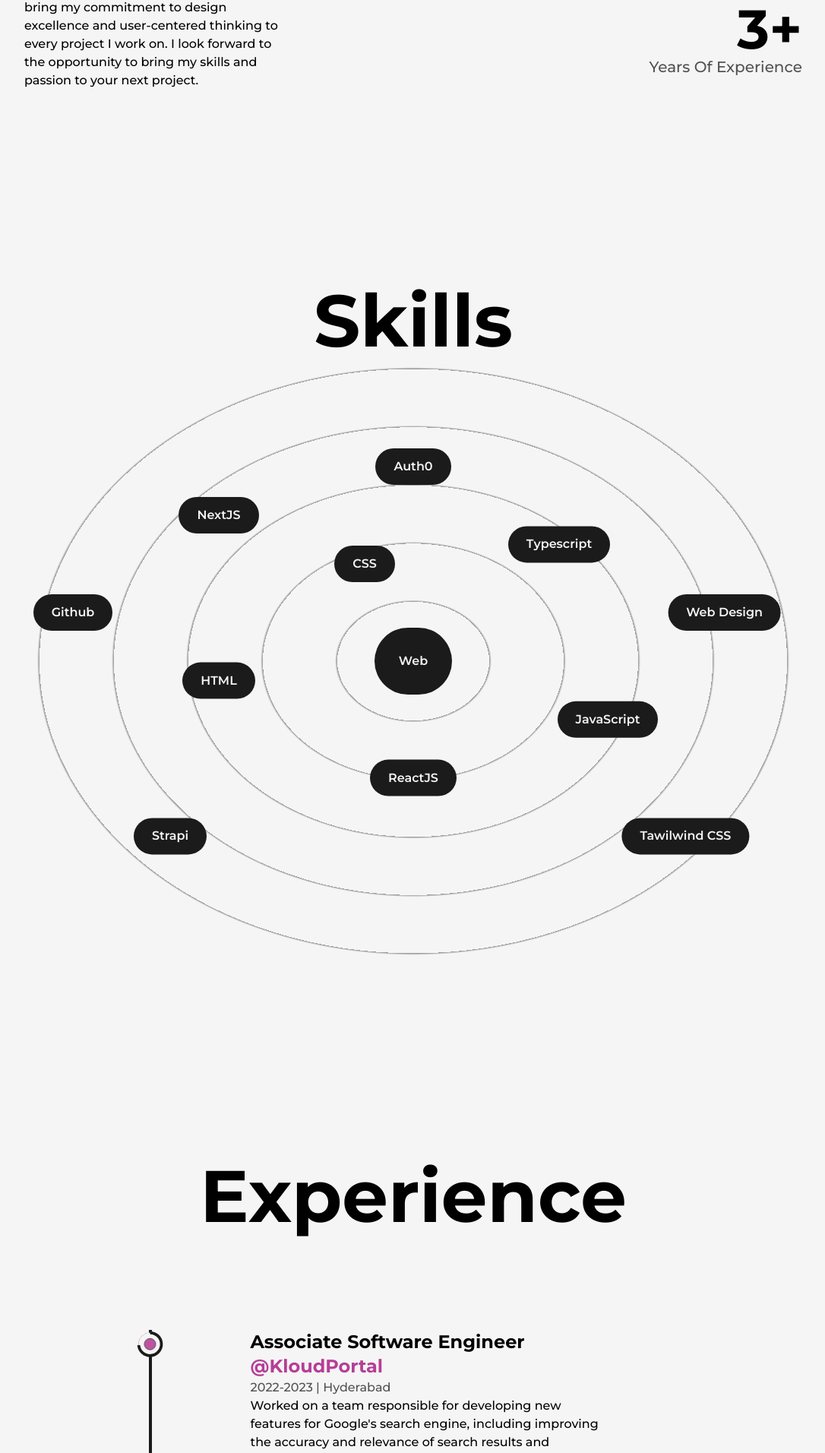
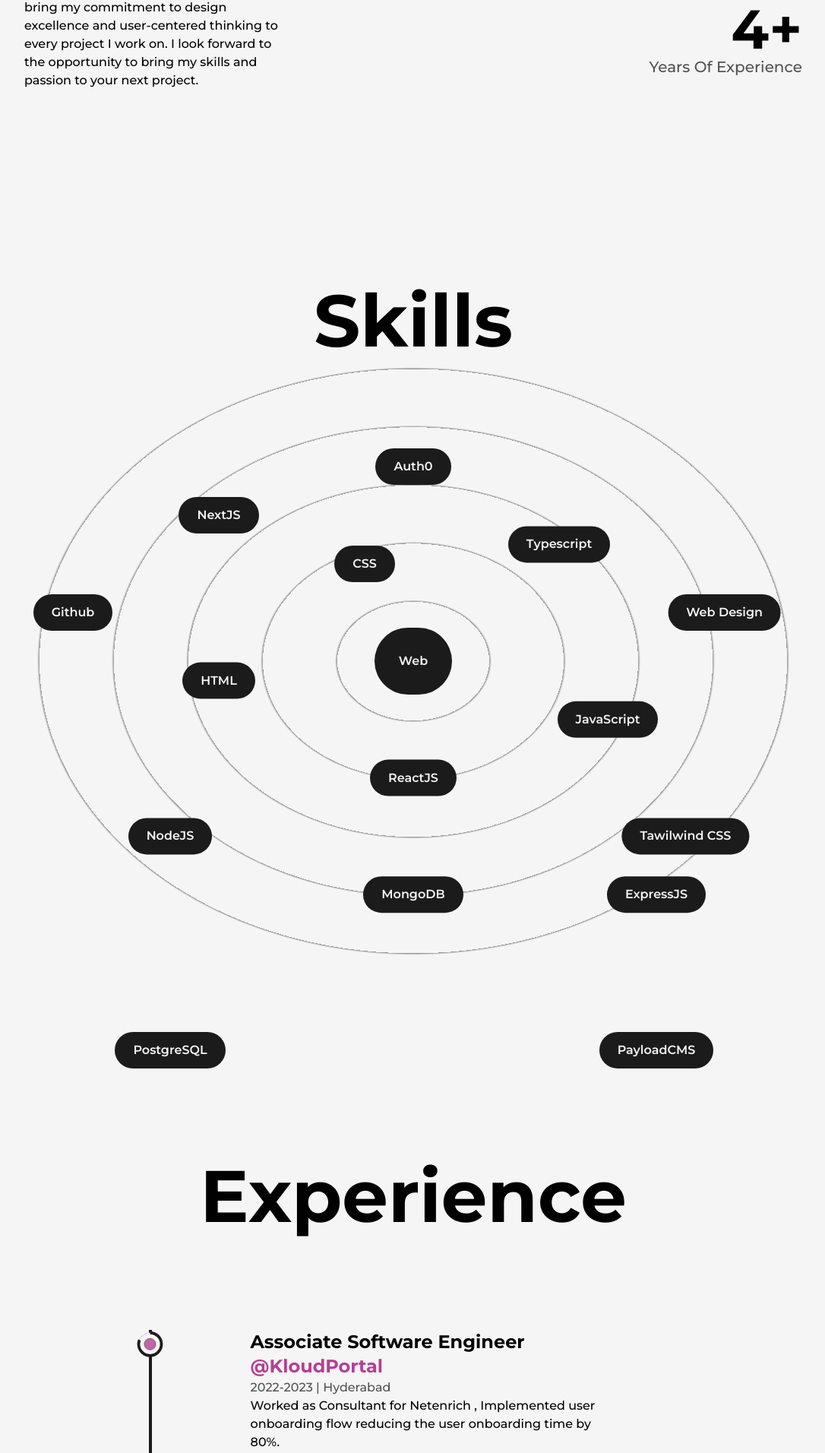
Before and after one commit to chalumurigirish/portfolio-v2, a Next.js app: page /about in a window 1280 px wide. Shown: the part 862-2774 px from the top of the page at 76% size, without its empty margins (96-1182 px from the left). Built offline with nearby package versions, Linux system fonts and the light colour scheme.

Commit message:
new cv and changes

```diff
--- a/src/components/Experience.js
+++ b/src/components/Experience.js
@@ -61,8 +61,7 @@ const Experience = () => {
             // companyLink="https://google.com"
             time="2022-2023"
             address="Hyderabad"
-            work="Worked on a team responsible for developing new features for Google's search engine, including improving the accuracy and relevance of search results and developing new tools for data analysis and visualization."
-          />
+            work="Worked as Consultant for Netenrich , Implemented user onboarding flow reducing the user onboarding time by 80%."/>
 
           <Details
             position="Software Engineer"
@@ -70,10 +69,16 @@ const Experience = () => {
             // companyLink="https://facebook.com"
             time="2023-present"
             address="Hyderabad"
-            work="Worked on a team responsible for developing a new mobile app
-              feature that allowed users to create and share short-form video
-              content, including designing and implementing a new user interface
-              and developing the backend infrastructure to support the feature."
+            work="Worked as a Software Engineer in Netenrich, Hyderabad. Developed and maintained web applications using React, Node.js, and MongoDB. Collaborated with cross-functional teams to deliver high-quality software solutions for cybersecurity platform. Implemented features such as user authentication, authorization, and role-based access control.
+            Created an Internal platform for netenrich to manage agents using langchain."
+            />
+          <Details
+            position="Full Stack Developer "
+            company="Yashoda Hospitals"
+            companyLink="www.yashodahospitals.com"
+            time="2024-present"
+            address="Hyderabad"
+            work="Implemented End to end features of Hospital Management System along with Frontend and Backend . Completed the product within a 10months."
           />
 
           <Details
@@ -82,8 +87,7 @@ const Experience = () => {
             companyLink="www.contentql.com"
             time="2021-present"
             address="Hyderabad"
-            work="Worked on a team responsible for developing Amazon's mobile app, including implementing new features such as product recommendations and user reviews, and optimizing the app's performance and reliability."
-          />
+            work="Created a custom CMS portal using PayloadCMS for developers to use the CMS to create and manage content for their websites with minimal code and effort." />
 
           {/* <Details
               position="Software Developer Intern"
--- a/src/components/Skills.js
+++ b/src/components/Skills.js
@@ -54,8 +54,12 @@ const Skills = () => {
         <Skill name="Github" x="-35vw" y="-5vw" />
         <Skill name="Web Design" x="32vw" y="-5vw" />
         <Skill name="Auth0" x="0vw" y="-20vw" />
-        <Skill name="Strapi" x="-25vw" y="18vw" />
+        <Skill name="NodeJS" x="-25vw" y="18vw" />
         <Skill name="Tawilwind CSS" x="28vw" y="18vw" />
+        <Skill name="MongoDB" x="0vw" y="24vw" />
+        <Skill name="ExpressJS" x="25vw" y="24vw" />
+        <Skill name="PostgreSQL" x="-25vw" y="40vw" />
+        <Skill name="PayloadCMS" x="25vw" y="40vw" />
       </div>
     </>
   );
--- a/src/pages/about.js
+++ b/src/pages/about.js
@@ -135,7 +135,7 @@ export default function About() {
 
               <div className='flex flex-col items-end justify-center xl:items-center'>
                 <span className='inline-block text-7xl font-bold md:text-6xl sm:text-5xl xs:text-4xl'>
-                  <AnimatedNumberFramerMotion value={3} />+
+                  <AnimatedNumberFramerMotion value={4} />+
                 </span>
                 <h2
                   className='mb-4 text-xl font-medium capitalize text-dark/75 dark:text-light/75
```
Also changed, not shown: src/pages/index.js (+1 -1 lines), 1 other file (tests, documents, lock files or other folders).
